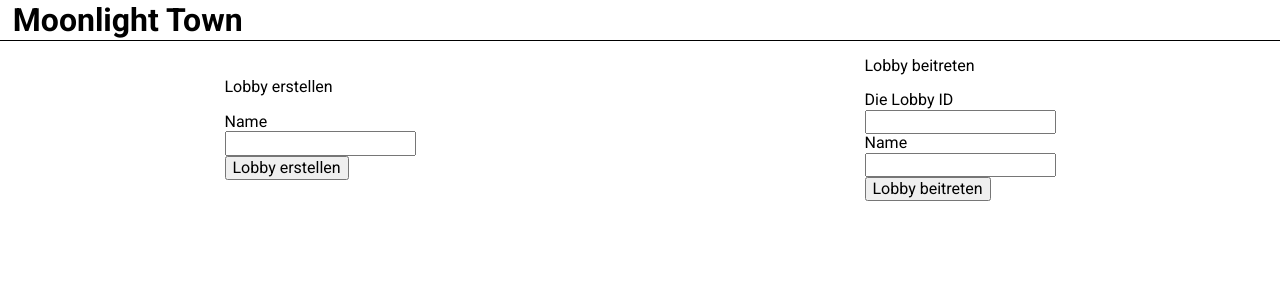
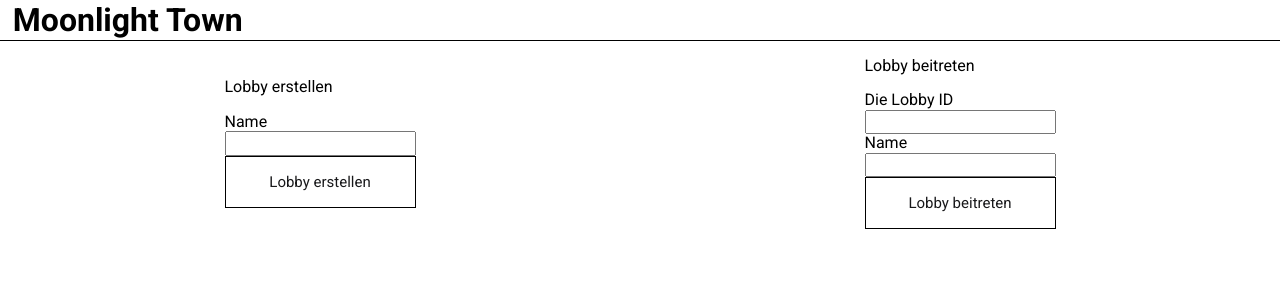
Before and after one commit to andy-thieu/Moonlight-Town, a Next.js app in the folder client/: page / in a window 1280 px wide. Shown: the top 300 px of the page. Built offline with nearby package versions, Linux system fonts and the light colour scheme.

Commit message:
new button styles

```diff
--- a/client/src/app/page.module.css
+++ b/client/src/app/page.module.css
@@ -13,3 +13,73 @@
     margin: 0 0 0 1vw;
     font-weight: bold;
 }
+
+.joinLobbyButton{
+    position: relative;
+    overflow: hidden;
+    color: #18181a;
+    display: inline-block;
+    font-size: 15px;
+    line-height: 15px;
+    text-decoration: none;
+    cursor: pointer;
+    background: #fff;
+    user-select: none;
+    -webkit-user-select: none;
+    touch-action: manipulation;
+    height: 100%;
+    width: 100%;
+    margin: 0;
+    padding: 18px 18px 17px;
+    border-style: solid;
+    border-color: black;
+    border-width: 1px;
+}
+
+.joinLobbyButton span:first-child{
+    position: relative;
+    transition: color 600ms cubic-bezier(0.48, 0, 0.12, 1);
+    z-index: 10;
+    white-space: nowrap;
+}
+
+.joinLobbyButton span:last-child{
+    color: white;
+    display: block;
+    position: absolute;
+    bottom: 0;
+    transition: all 500ms cubic-bezier(0.48, 0, 0.12, 1);
+    z-index: 100;
+    opacity: 0;
+    top: 50%;
+    left: 50%;
+    transform: translateY(225%) translateX(-50%);
+    height: 14px;
+    line-height: 13px;
+    white-space: nowrap;
+}
+
+.joinLobbyButton:after{
+    content: "";
+    position: absolute;
+    bottom: -80%;
+    left: 0;
+    width: 100%;
+    height: 100%;
+    transform-origin: bottom center;
+    transition: transform 600ms cubic-bezier(0.48, 0, 0.12, 1);
+    transform: skewY(9.3deg) scaleY(0);
+    z-index: 50;
+}
+.joinLobbyButton:after{
+    background-color: black;
+}
+.joinLobbyButton:hover:after {
+    transform-origin: bottom center;
+    transform: skewY(9.3deg) scaleY(3);
+}
+.joinLobbyButton:hover span:last-child{
+    transform: translateX(-50%) translateY(-40%);
+    opacity: 1;
+    transition: all 900ms cubic-bezier(0.48, 0, 0.12, 1);
+}
--- a/client/src/app/page.tsx
+++ b/client/src/app/page.tsx
@@ -64,8 +64,9 @@ const Home = () => {
                       onChange={(e) => setPlayerName(e.target.value)}
                   />
               </div>
-              <button onClick={createLobby}>
-                  Lobby erstellen
+              <button onClick={createLobby} className={styles.joinLobbyButton}>
+                  <span>Lobby erstellen</span>
+                  <span>Create Lobby</span>
               </button>
           </form>
 
@@ -89,8 +90,9 @@ const Home = () => {
                       onChange={(e) => setPlayerName(e.target.value)}
                   />
               </div>
-              <button onClick={joinLobby}>
-                  Lobby beitreten
+              <button onClick={joinLobby} className={styles.joinLobbyButton}>
+                  <span>Lobby beitreten</span>
+                  <span>Join Lobby</span>
               </button>
           </form>
           </main>
```
Also changed, not shown: client/src/app/lobby/[id]/page.module.css (+47 -19 lines), client/src/app/lobby/[id]/page.tsx (+14 -2 lines).
